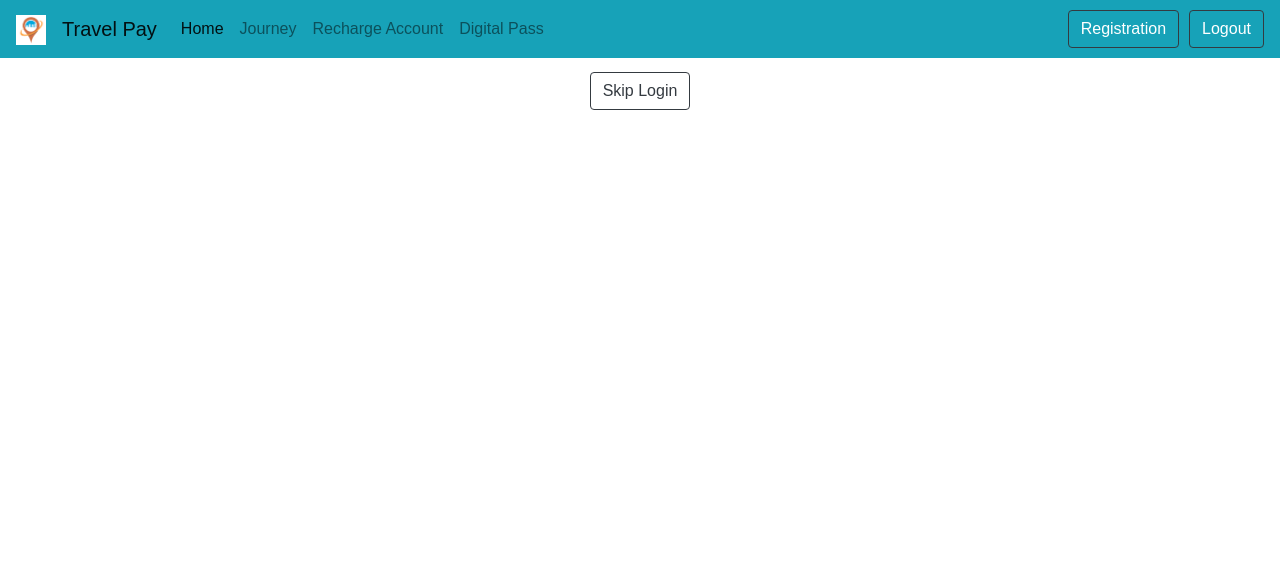
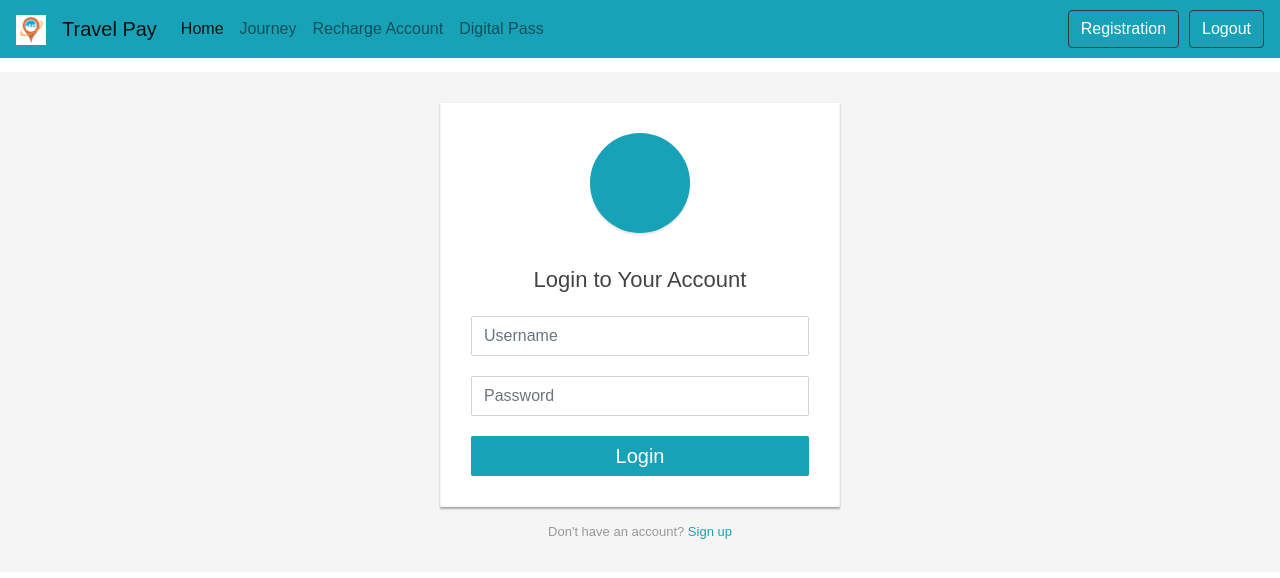
Before and after one commit to hiranthaA/csse_ticketing_system, a React (Create React App) app: page / in a window 1280 px wide. Shown: the top 578 px of the page. Built offline with nearby package versions, Linux system fonts and the light colour scheme.

Commit message:
login added

```diff
--- a/public/index.html
+++ b/public/index.html
@@ -10,6 +10,7 @@
     -->
     <link rel="manifest" href="%PUBLIC_URL%/manifest.json">
     <link rel="shortcut icon" href="%PUBLIC_URL%/favicon.ico">
+    <link rel="stylesheet" href="https://fonts.googleapis.com/icon?family=Material+Icons">
 
     <link rel="stylesheet" href="https://use.fontawesome.com/releases/v5.3.1/css/all.css" integrity="sha384-mzrmE5qonljUremFsqc01SB46JvROS7bZs3IO2EmfFsd15uHvIt+Y8vEf7N7fWAU" crossorigin="anonymous">
 
--- a/src/components/body/content/home/home.js
+++ b/src/components/body/content/home/home.js
@@ -4,8 +4,17 @@ import './home.css';
 class Home extends Component {
     constructor(props) {
         super(props);
-        this.state = {}
+        this.state = {
+            loggeduser : null
+        }
+
     }
+
+    componentWillMount(){
+        this.setState({loggeduser:this.props.loggeduser});
+        console.log(this.props.loggeduser);
+    }
+
     render() {
         return (
             <div>
--- /dev/null
+++ b/src/components/body/content/login/login.css
@@ -0,0 +1,80 @@
+.login-form a {
+    color: #4aba70;
+}
+.body-login {
+    color: #999;
+    background: #f5f5f5;
+    font-family: 'Varela Round', sans-serif;
+}
+
+.login-button {
+    color: #17a2b8;
+}
+
+.login-form {
+    width: 400px;
+    margin: 0 auto;
+    padding: 30px 0;
+}
+.login-form form {
+    color: #434343;
+    border-radius: 1px;
+    margin-bottom: 15px;
+    background: #fff;
+    border: 1px solid #f3f3f3;
+    box-shadow: 0px 2px 2px rgba(0, 0, 0, 0.3);
+    padding: 30px;
+}
+.login-form h4 {
+    text-align: center;
+    font-size: 22px;
+    margin-bottom: 20px;
+}
+.login-form .avatar {
+    color: #fff;
+    margin: 0 auto 30px;
+    text-align: center;
+    width: 100px;
+    height: 100px;
+    border-radius: 50%;
+    z-index: 9;
+    background: #17a2b8;
+    padding: 15px;
+    box-shadow: 0px 2px 2px rgba(0, 0, 0, 0.1);
+}
+.login-form .avatar i {
+    font-size: 62px;
+}
+.login-form .form-group {
+    margin-bottom: 20px;
+}
+.login-form .form-control, .login-form .btn {
+    min-height: 40px;
+    border-radius: 2px;
+    transition: all 0.5s;
+}
+.login-form .close {
+    position: absolute;
+    top: 15px;
+    right: 15px;
+}
+.login-form .btn {
+    background: #4aba70;
+    border: none;
+    line-height: normal;
+}
+.login-form .btn:hover, .login-form .btn:focus {
+    background: #17a2b8;
+}
+.login-form .checkbox-inline {
+    float: left;
+}
+.login-form input[type="checkbox"] {
+    margin-top: 2px;
+}
+.login-form .forgot-link {
+    float: right;
+}
+.login-form .small {
+    font-size: 13px;
+}
--- a/src/components/body/content/login/login.js
+++ b/src/components/body/content/login/login.js
@@ -1,16 +1,59 @@
 import React, { Component } from 'react';
+import './login.css';
 
 class Login extends Component {
     constructor(props) {
+
         super(props);
+        this.logUser = this.logUser.bind(this);
         this.state = {
 
         }
     }
+
+    logUser(){
+        var user = document.getElementById("username").value;
+        var pwd = document.getElementById("password").value;
+
+        fetch("http://localhost:9090/customer/getuser/"+user)
+            .then(res=>res.json())
+            .then(
+                (results)=> {
+
+                    if(results.password!=pwd){
+                        alert("Username or password Incorrect");
+                    }else {
+                        this.props.setLoggedUser(results);
+                        this.props.setMainBodyContent("home");
+
+                    }
+                    },
+                (error) => {
+                    alert("Username or password Incorrect");
+                }
+            )
+
+
+
+    }
     render() {
         return (
-            <div>
-                <button className="btn btnskip login btn-outline-dark text-black my-2 my-sm-0" type="button" onClick={()=> this.props.setMainBodyContent("home")}>Skip Login</button>
+            <div className="body-login">
+            <div class="login-form">
+                <form>
+                    <div class="avatar"><i class="material-icons">&#xE7FF;</i></div>
+                    <h4 class="modal-title">Login to Your Account</h4>
+                    <div class="form-group">
+                        <input type="text" class="form-control" id="username" placeholder="Username" required="required"/>
+                    </div>
+                    <div class="form-group">
+                        <input type="password" class="form-control" id="password" placeholder="Password" required="required"/>
+                    </div>
+
+                    <input type="button" class="btn btn-primary btn-block bg-info btn-lg" value="Login" onClick={this.logUser}/>
+                </form>
+                <div class="text-center small">Don't have an account? <a className="text-info" href="#" onClick={()=> this.props.setMainBodyContent("reg")}>Sign up</a></div>
+            </div>
             </div>
         );
     }
--- a/src/components/body/content/registration/registration.js
+++ b/src/components/body/content/registration/registration.js
@@ -8,6 +8,132 @@ class Registration extends Component {
 
         }
     }
+
+    addForeignCustomer(){
+        var ffname = document.getElementById("fCusFirstName").value;
+        var flname = document.getElementById("fCusLastName").value;
+        var fdob = document.getElementById("fCusDob").value;
+        var fpass = document.getElementById("fCusPassport").value;
+        var fpwd = document.getElementById("fCusPassword").value;
+        var fpwdcnf = document.getElementById("fCusPasswordConf").value;
+        var fcrdno = document.getElementById("fCusCreditCardNo").value;
+        var fcrdname = document.getElementById("fCusCreditCardName").value;
+        var fcvv = document.getElementById("fCusCvv").value;
+        var fexpiry = document.getElementById("fCusExpiry").value;
+
+        if(ffname==""){
+            alert("First Name Required");
+        }else if(flname==""){
+            alert("Last Name Required");
+        }else if(fdob==""){
+            alert("Date of Birth Required");
+        }else if(fpass==""){
+            alert("NIC Number Required");
+        }else if(fpwd==""){
+            alert("Password Required");
+        }else if(fcrdno==""){
+            alert("Payment Details Required");
+        }else if(fcrdname==""){
+            alert("Payment Details Required");
+        }else if(fcvv==""){
+            alert("Payment Details Required");
+        }else if(fexpiry==""){
+            alert("Payment Details Required");
+        }else if(fpwd!=fpwdcnf){
+            alert("Password Not Matching");
+        }else{
+            var bal=0;
+            var obj1 ={
+                id : fpass,
+                fname : ffname,
+                lname : flname,
+                dob : fdob,
+                password : fpwd,
+                balance : bal
+
+            }
+
+            fetch('http://localhost:9090/customer/add', {
+                method: 'POST',
+                headers: {
+                    'Accept': 'application/json, text/plain',
+                    'Content-Type': 'application/json'
+                },
+                body: JSON.stringify(obj1)
+            }).then(function () {
+                alert("Succesfully Registered!");
+            })
+
+        }
+
+    }
+
+    addLocalCustomer(){
+        var lfname = document.getElementById("lCusFirstName").value;
+        var llname = document.getElementById("lCusLastName").value;
+        var ldob = document.getElementById("lCusDob").value;
+        var lmob = document.getElementById("lCusMobile").value;
+        var lnic = document.getElementById("lCusNic").value;
+        var lpwd = document.getElementById("lCusPassword").value;
+        var lpwdcnf = document.getElementById("lCusPasswordConf").value;
+        var lcrdno = document.getElementById("lCusCreditCardNo").value;
+        var lcrdname = document.getElementById("lCusCreditCardName").value;
+        var lcvv = document.getElementById("lCusCvv").value;
+        var lexpiry = document.getElementById("lCusExpiry").value;
+
+        if(lfname==""){
+            alert("First Name Required");
+        }else if(llname==""){
+            alert("Last Name Required");
+        }else if(ldob==""){
+            alert("Date of Birth Required");
+        }else if(lmob==""){
+            alert("Contact Number Required");
+        }else if(lnic==""){
+            alert("NIC Number Required");
+        }else if(lpwd==""){
+            alert("Password Required");
+        }else if(lcrdno==""){
+            alert("Payment Details Required");
+        }else if(lcrdname==""){
+            alert("Payment Details Required");
+        }else if(lcvv==""){
+            alert("Payment Details Required");
+        }else if(lexpiry==""){
+            alert("Payment Details Required");
+        }else if(lpwd!=lpwdcnf){
+            alert("Password Not Matching");
+        }else if(lmob.length!=10){
+            alert("Incorrect Mobile Number");
+        }else{
+            var bal=0;
+            var obj ={
+                id : lnic,
+                fname : lfname,
+                lname : llname,
+                dob : ldob,
+                mobile : lmob,
+                password : lpwd,
+                balance : bal
+
+            }
+
+            fetch('http://localhost:9090/customer/add', {
+                method: 'POST',
+                headers: {
+                    'Accept': 'application/json, text/plain',
+                    'Content-Type': 'application/json'
+                },
+                body: JSON.stringify(obj)
+            }).then(function () {
+                alert("Succesfully Registered!");
+            })
+
+        }
+
+
+    }
+
     render() {
         return (
             <div className="content card ">
@@ -72,7 +198,7 @@ class Registration extends Component {
                                                 </div>
                                                 <div className="col-md-6">
                                                     <div className="form-group row">
-                                                        <label id="label">NIC</label>
+                                                        <label id="label">NIC (This will be your Username)</label>
                                                         <input type="text" className="form-control" id="lCusNic" placeholder="NIC"></input>
                                                     </div>
                                                 </div>
@@ -105,7 +231,7 @@ class Registration extends Component {
                                                         <div className="col-sm-12 col-md-12">
                                                             <div className="form-group row">
                                                                 <label id="label" >Name on Card</label>
-                                                                <input type="text" className="form-control" id="fCusCreditCardNo" placeholder="Name on Card"></input>
+                                                                <input type="text" className="form-control" id="lCusCreditCardName" placeholder="Name on Card"></input>
                                                             </div>
                                                         </div>
                                                     </div>
@@ -114,7 +240,7 @@ class Registration extends Component {
                                                         <div className="col-sm-12 col-md-12">
                                                             <div className="form-group row">
                                                                 <label id="label" >Credit Card No</label>
-                                                                <input type="number" className="form-control" id="fCusCreditCardName" placeholder="Card No"></input>
+                                                                <input type="number" className="form-control" id="lCusCreditCardNo" placeholder="Card No"></input>
                                                             </div>
                                                         </div>
                                                     </div>
@@ -127,7 +253,7 @@ class Registration extends Component {
                                                         <div className="col-sm-12 col-md-12">
                                                             <div className="form-group row">
                                                                 <label id="label" >CVV</label>
-                                                                <input type="text" className="form-control" id="fCusCreditCardName" placeholder="CVV"></input>
+                                                                <input type="text" className="form-control" id="lCusCvv" placeholder="CVV"></input>
                                                             </div>
                                                         </div>
 
@@ -137,7 +263,7 @@ class Registration extends Component {
                                                         <div className="col-sm-12 col-md-12">
                                                             <div className="form-group row">
                                                                 <label id="label" >Expiry MM/YY</label>
-                                                                <input type="text" className="form-control" id="fCusCreditCardName" placeholder="MM/YY"></input>
+                                                                <input type="text" className="form-control" id="lCusExpiry" placeholder="MM/YY"></input>
                                                             </div>
                                                         </div>
                                                     </div>
@@ -157,7 +283,7 @@ class Registration extends Component {
                                             <div className="row">
                                                 <div className="col-sm-12 col-md-12">
                                                     <div className="form-group row">
-                                                        <button type="button" class="btn btn-outline-primary btn-block" >Pay & Register</button>
+                                                        <button type="button" class="btn btn-outline-primary btn-block" onClick={this.addLocalCustomer}>Pay & Register</button>
                                                     </div>
                                                 </div>
                                             </div>
@@ -213,7 +339,7 @@ class Registration extends Component {
                                             <div className="row">
                                                 <div className="col-md-12">
                                                     <div className="form-group row">
-                                                        <label id="label">Passport Number</label>
+                                                        <label id="label">Passport Number (This will be your Username)</label>
                                                         <input type="number" className="form-control" id="fCusPassport" placeholder="Passport Number"></input>
                                                     </div>
                                                 </div>
@@ -248,7 +374,7 @@ class Registration extends Component {
                                                             <div className="col-sm-12 col-md-12">
                                                                 <div className="form-group row">
                                                                     <label id="label" >Name on Card</label>
-                                                                    <input type="text" className="form-control" id="fCusCreditCardNo" placeholder="Name on Card"></input>
+                                                                    <input type="text" className="form-control" id="fCusCreditCardName" placeholder="Name on Card"></input>
                                                                 </div>
                                                             </div>
                                                          </div>
@@ -257,7 +383,7 @@ class Registration extends Component {
                                                             <div className="col-sm-12 col-md-12">
                                                                 <div className="form-group row">
                                                                     <label id="label" >Credit Card No</label>
-                                                                    <input type="number" className="form-control" id="fCusCreditCardName" placeholder="Card No"></input>
+                                                                    <input type="number" className="form-control" id="fCusCreditCardNo" placeholder="Card No"></input>
                                                                 </div>
                                                             </div>
                                                         </div>
@@ -270,10 +396,9 @@ class Registration extends Component {
                                                             <div className="col-sm-12 col-md-12">
                                                                 <div className="form-group row">
                                                                     <label id="label" >CVV</label>
-                                                                    <input type="text" className="form-control" id="fCusCreditCardName" placeholder="CVV"></input>
+                                                                    <input type="text" className="form-control" id="fCusCvv" placeholder="CVV"></input>
                                                                 </div>
                                                             </div>
-
                                                         </div>
 
                                                         <div className="row">
@@ -301,7 +426,7 @@ class Registration extends Component {
                                                 <div className="row">
                                                     <div className="col-sm-12 col-md-12">
                                                         <div className="form-group row">
-                                                            <button type="button" class="btn btn-outline-primary btn-block" >Pay & Register</button>
+                                                            <button type="button" class="btn btn-outline-primary btn-block" onClick={this.addForeignCustomer} >Pay & Register</button>
                                                         </div>
                                                     </div>
                                                 </div>
--- a/src/components/body/mainbody.js
+++ b/src/components/body/mainbody.js
@@ -10,11 +10,17 @@ class MainBody extends Component {
     constructor(props) {
         super(props);
         this.setMainBodyContent = this.setMainBodyContent.bind(this);
+        this.setLoggedUser = this.setLoggedUser.bind(this);
         this.state = {
-            loadedContent : "login"
+            loadedContent : "login",
+            loggeduser : null
          }
     }
 
+    setLoggedUser(user){
+        console.log(user);
+        this.setState({loggeduser:user});
+    }
 
     setMainBodyContent(cont){
         this.setState({loadedContent : cont});
@@ -25,32 +31,32 @@ class MainBody extends Component {
 
         if(this.state.loadedContent==="journey"){
             loadcontent = (
-                <Journey setMainBodyContent={this.setMainBodyContent}/>
+                <Journey setMainBodyContent={this.setMainBodyContent} loggeduser={this.state.loggeduser}/>
             );
         }
         else if(this.state.loadedContent==="recharge"){
             loadcontent = (
-                <Recharge setMainBodyContent={this.setMainBodyContent}/>
+                <Recharge setMainBodyContent={this.setMainBodyContent} loggeduser={this.state.loggeduser}/>
             );
         }
         else if(this.state.loadedContent==="login"){
             loadcontent = (
-                <Login setMainBodyContent={this.setMainBodyContent}/>
+                <Login setMainBodyContent={this.setMainBodyContent} loggeduser={this.state.loggeduser} setLoggedUser={this.setLoggedUser}/>
             );
         }
         else if(this.state.loadedContent==="reg"){
             loadcontent = (
-                <Registration setMainBodyContent={this.setMainBodyContent}/>
+                <Registration setMainBodyContent={this.setMainBodyContent} loggeduser={this.state.loggeduser}/>
             );
         }
         else if(this.state.loadedContent==="home"){
             loadcontent = (
-                <Home setMainBodyContent={this.setMainBodyContent}/>
+                <Home setMainBodyContent={this.setMainBodyContent} loggeduser={this.state.loggeduser}/>
             );
         }
         else if(this.state.loadedContent==="digitalpass"){
             loadcontent = (
-                <DigitalPass setMainBodyContent={this.setMainBodyContent}/>
+                <DigitalPass setMainBodyContent={this.setMainBodyContent} loggeduser={this.state.loggeduser}/>
             );
         }
 
```
